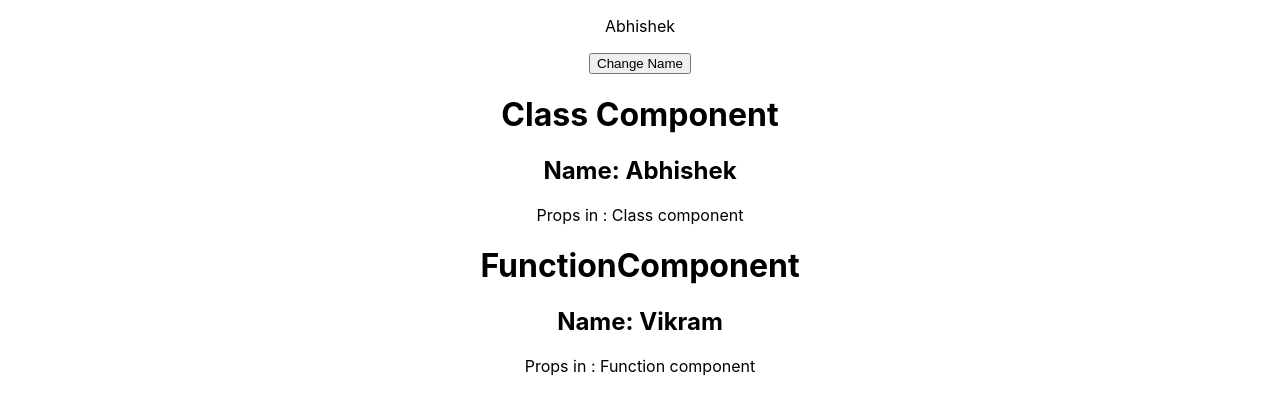
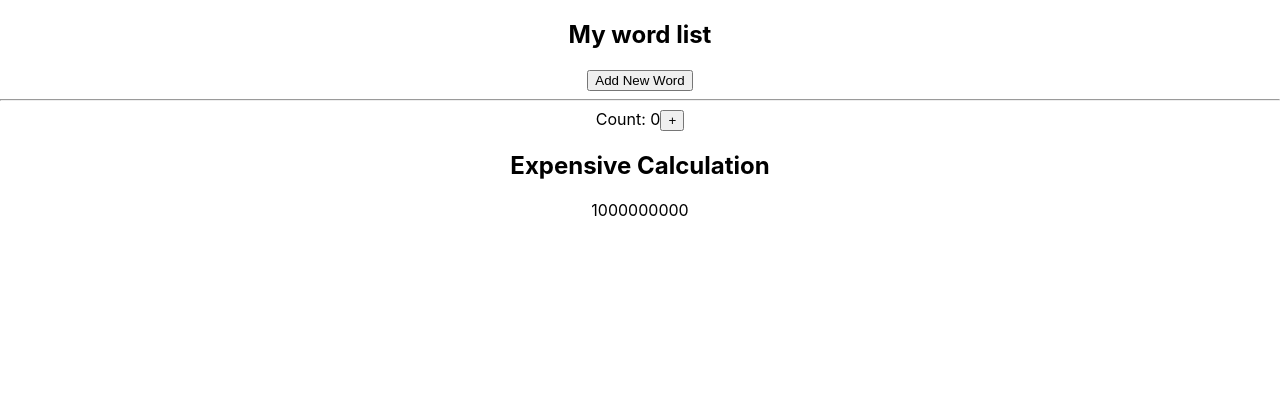
Before and after one commit to abhishekk-raj/Milestone, a React (Create React App) app: page / in a window 1280 px wide. Shown: the top 414 px of the page. Built offline with nearby package versions, Linux system fonts and the light colour scheme.

Commit message:
UseMemo demo

```diff
--- a/src/App.tsx
+++ b/src/App.tsx
@@ -1,26 +1,26 @@
 import React, { useEffect } from "react";
 import "./App.scss";
-import { ClassComponent } from "./examples/ClassComponent";
-import { FunctionComponent } from "./examples/FunctionComponent";
+import UseMemoHook from "./examples/UseMemoHook";
 
 function App() {
-  let name = "Abhishek";
+  // let name = "Abhishek";
 
   useEffect(() => {
     // Make some change on component render
   }, []);
 
-  const changeName = () => {
-    name = "Sohan";
-    console.log(name);
-  };
+  // const changeName = () => {
+  //   name = "Sohan";
+  //   console.log(name);
+  // };
 
   return (
     <div className="App">
-      <p>{name}</p>
+      {/*<p>{name}</p>
       <button onClick={changeName}>Change Name</button>
-      <ClassComponent propsIn="Class component"/>
-      <FunctionComponent propsIn="Function component" />
+       <ClassComponent propsIn="Class component"/>
+      <FunctionComponent propsIn="Function component" /> */}
+      <UseMemoHook />
     </div>
   );
 }
--- /dev/null
+++ b/src/examples/UseMemoHook.tsx
@@ -0,0 +1,43 @@
+import React, { useMemo, useState } from "react";
+
+const UseMemoHook = () => {
+  const [count, setCount] = useState(0);
+  const [wordList, setwordList] = useState<string[]>([]);
+  //   const calculation = expensiveCalculation(count);
+  const calculation = useMemo(() => expensiveCalculation(count), [count]);
+
+  const incrementCount = () => {
+    setCount((c) => c + 1);
+  };
+  const addNewWord = () => {
+    setwordList((t) => [...t, "A new word"]);
+  };
+
+  return (
+    <div>
+      <div>
+        <h2>My word list</h2>
+        {wordList.map((word, index) => {
+          return <p key={index}>{word}</p>;
+        })}
+        <button onClick={addNewWord}>Add New Word</button>
+      </div>
+      <hr />
+      <div>
+        Count: {count}
+        <button onClick={incrementCount}>+</button>
+        <h2>Expensive Calculation</h2>
+        {calculation}
+      </div>
+    </div>
+  );
+};
+
+const expensiveCalculation = (num: number): number => {
+  for (let i = 0; i < 1000000000; i++) {
+    num += 1;
+  }
+  return num;
+};
+
+export default UseMemoHook;
```
Also changed, not shown: 1 other file (tests, documents, lock files or other folders).
